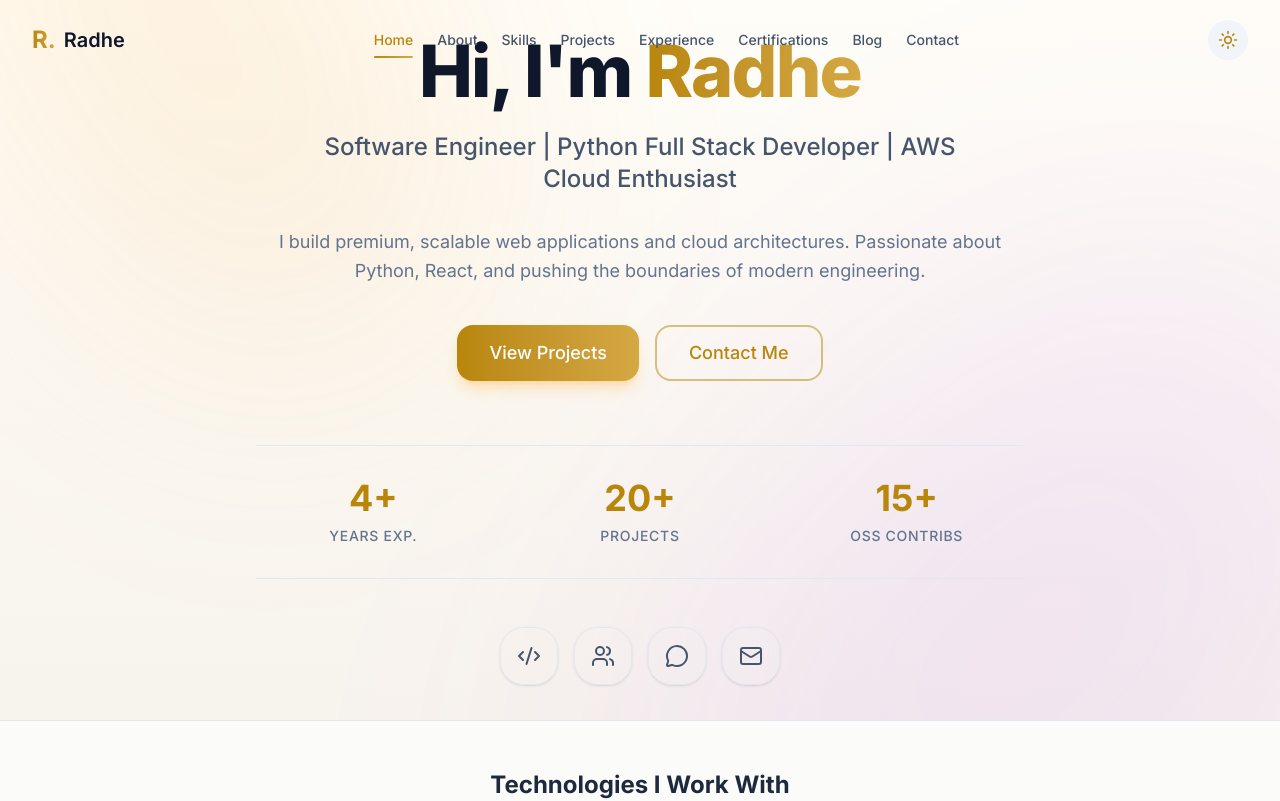
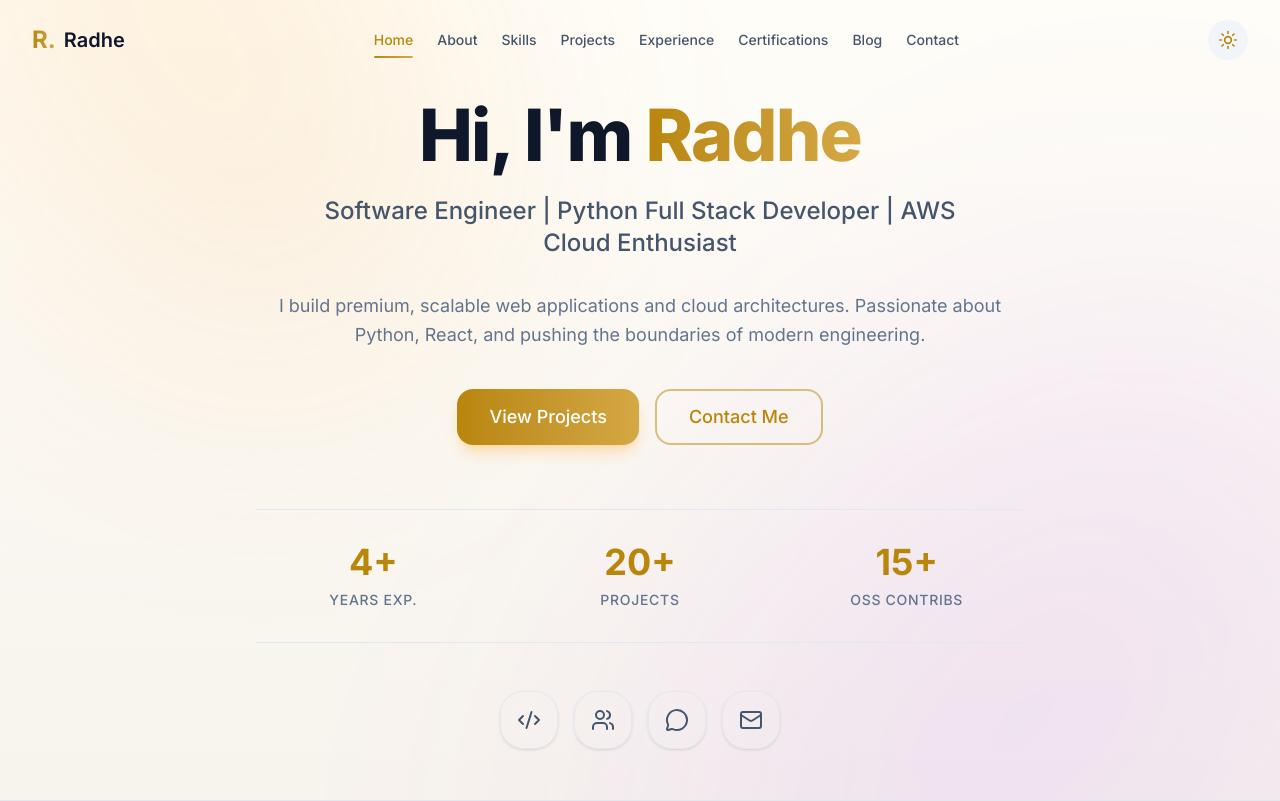
Before and after one commit to IntelliCoder-AI/Demo-Portfolio-Website, a Next.js app: page / in a window 1280 px wide. Shown: the top 801 px of the page. Built offline with nearby package versions, Linux system fonts and the light colour scheme.

Commit message:
Test GitHub Actions

```diff
--- a/src/components/features/HeroSection.tsx
+++ b/src/components/features/HeroSection.tsx
@@ -29,7 +29,7 @@ export function HeroSection() {
   const subtitle = "Software Engineer | Python Full Stack Developer | AWS Cloud Enthusiast";
 
   return (
-    <section className="relative min-h-[calc(100vh-80px)] flex flex-col justify-center items-center text-center px-4 overflow-hidden bg-gradient-to-b from-[#FFFDF8] to-[#F7F3ED] dark:from-[#0F1D32] dark:to-[#162742]">
+    <section className="relative pt-24 pb-12 min-h-screen flex flex-col justify-center items-center text-center px-4 overflow-hidden bg-gradient-to-b from-[#FFFDF8] to-[#F7F3ED] dark:from-[#0F1D32] dark:to-[#162742]">
       {/* Background elements */}
       <div className="absolute inset-0 z-0 overflow-hidden pointer-events-none">
         <motion.div
```
